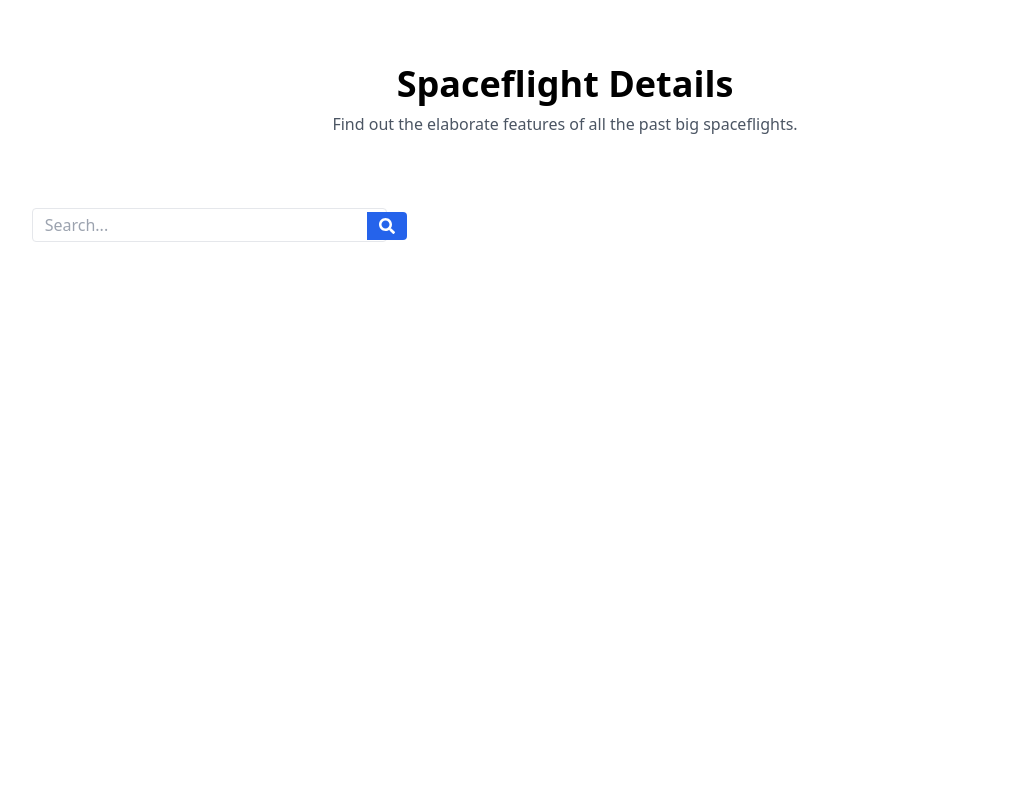
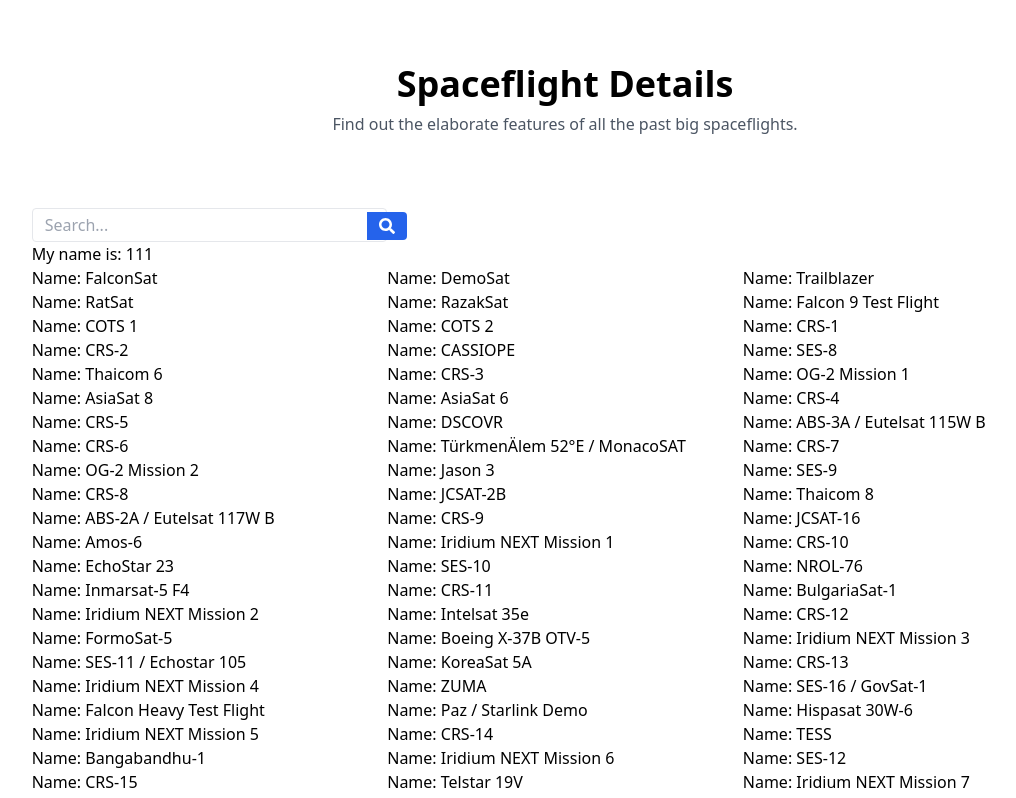
Before and after one commit to amirhamza24/SpaceFlight, a React (Vite) app: page / in a window 1280 px wide. Shown: the top 798 px of the page, without its empty margins (75-1091 px from the left). Built offline with nearby package versions, Linux system fonts and the light colour scheme.

Commit message:
data show

```diff
--- /dev/null
+++ b/src/components/Pages/Context.jsx
@@ -0,0 +1,23 @@
+// import React from 'react';
+import { createContext, useEffect, useState } from 'react';
+
+export const AllData = createContext();
+
+const Context = ({ children }) => {
+
+    const [rocketData, setRocketData] = useState([]);
+
+    useEffect( () => {
+        fetch('data.json')
+        .then(res => res.json())
+        .then(data => setRocketData(data))
+    }, [])
+
+    return (
+        <AllData.Provider value={rocketData}>
+            {children}
+        </AllData.Provider>
+    );
+};
+
+export default Context;
--- a/src/components/Pages/Home.jsx
+++ b/src/components/Pages/Home.jsx
@@ -1,18 +1,23 @@
 // import React from 'react';
-import { createContext, useEffect, useState } from 'react';
+// import { createContext, useEffect, useState } from 'react';
+import { useContext } from 'react';
 import { FaSearch } from 'react-icons/fa';
+import { AllData } from './Context';
+import ShowData from './ShowData';
+
+// export const AllData = createContext();
 
 const Home = () => {
 
-    const allData = createContext();
+    // const [rocketData, setRocketData] = useState([]);
 
-    const [rocketData, setRocketData] = useState([]);
+    // useEffect( () => {
+    //     fetch('data.json')
+    //     .then(res => res.json())
+    //     .then(data => setRocketData(data))
+    // }, [])
 
-    useEffect( () => {
-        fetch('data.json')
-        .then(res => res.json())
-        .then(data => setRocketData())
-    }, [])
+    const values = useContext(AllData);
 
 
     return (
@@ -23,15 +28,26 @@
                 <p className="text-gray-600 leading-10">Find out the elaborate features of all the past big spaceflights.</p>
             </div>
 
-            <div>
-                <div className='flex items-center relative'>
-                    <input type="text" placeholder="Search..." className='w-4/12 px-3 py-1 focus:outline-none border rounded' />
 
-                    <div className='absolute top-1 left-[335px] rounded-r bg-blue-600 w-10 h-7 flex justify-center items-center text-white'>
+                <div>
+                    <div className='flex items-center relative'>
+                        <input type="text" placeholder="Search..." className='w-4/12 px-3 py-1 focus:outline-none border rounded' />
+
+                        <div className='absolute top-1 left-[335px] rounded-r bg-blue-600 w-10 h-7 flex justify-center items-center text-white'>
                         <FaSearch></FaSearch>
+                        </div>
                     </div>
                 </div>
-            </div>
+
+                <div>
+                    <h2>My name is: {values.length}</h2>
+                </div>
+
+                <ShowData></ShowData>
+            {/* <AllData.Provider value={rocketData}>
+                {children}
+            </AllData.Provider> */}
+
         </div>
     );
 };
--- /dev/null
+++ b/src/components/Pages/ShowData.jsx
@@ -0,0 +1,24 @@
+// import React from 'react';
+
+import { useContext } from "react";
+import { AllData } from "./Context";
+// import { AllData } from "./Home";
+
+const ShowData = () => {
+
+    const rockets = useContext(AllData)
+
+    return (
+        <div className="grid grid-cols-3">
+            {
+                rockets.map(rocket => <div key={rocket.flight_number}>
+
+                    <p>Name: {rocket.mission_name}</p>
+
+                </div>)
+            }
+        </div>
+    );
+};
+
+export default ShowData;
--- a/src/main.jsx
+++ b/src/main.jsx
@@ -6,6 +6,7 @@
     RouterProvider,
   } from "react-router-dom";
 import Home from './components/Pages/Home.jsx';
+import Context from './components/Pages/Context.jsx';
 
   const router = createBrowserRouter([
     {
@@ -16,6 +17,8 @@
 
 ReactDOM.createRoot(document.getElementById('root')).render(
   <React.StrictMode>
-    <RouterProvider router={router} />
+    <Context>
+        <RouterProvider router={router} />
+    </Context>
   </React.StrictMode>,
 )
```
Also changed, not shown: .eslintrc.cjs.
